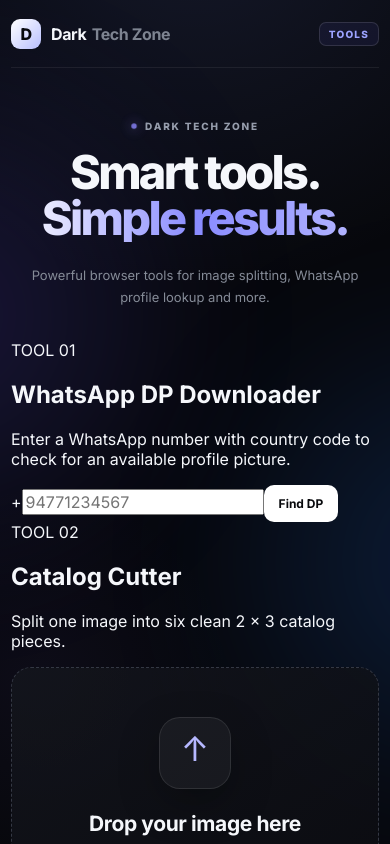
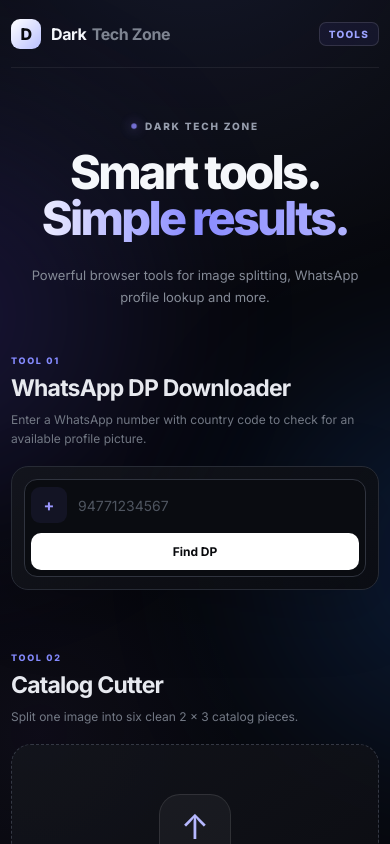
Before and after one commit to usah8547-crypto/Hhh, a React (Vite) app: page / in a window 390 px wide. Shown: the top 844 px of the page. Built offline with nearby package versions, Linux system fonts and the light colour scheme; the HTML template or start-up script is replaced by a standard one.

Commit message:
Update style.css

```diff
--- a/src/style.css
+++ b/src/style.css
@@ -63,8 +63,13 @@
 }
 
 @keyframes float {
-  0%, 100% { transform: translate3d(0, 0, 0); }
-  50% { transform: translate3d(20px, -25px, 0); }
+  0%, 100% {
+    transform: translate3d(0, 0, 0);
+  }
+
+  50% {
+    transform: translate3d(20px, -25px, 0);
+  }
 }
 
 .shell {
@@ -119,7 +124,7 @@
 
 .hero {
   max-width: 760px;
-  margin: 82px auto 42px;
+  margin: 82px auto 55px;
   text-align: center;
   animation: rise .75s cubic-bezier(.2,.8,.2,1) both;
 }
@@ -154,7 +159,6 @@
 
 .hero h1 span {
   display: block;
-  color: #858bff;
   background: linear-gradient(90deg, #fff, #898bff 50%, #b8baff);
   -webkit-background-clip: text;
   background-clip: text;
@@ -169,6 +173,241 @@
   line-height: 1.7;
 }
 
+.toolSection {
+  margin-bottom: 45px;
+}
+
+.sectionTitle {
+  margin-bottom: 18px;
+}
+
+.toolTag {
+  display: inline-block;
+  margin-bottom: 8px;
+  color: #858bff;
+  font-size: 9px;
+  font-weight: 800;
+  letter-spacing: 1.7px;
+}
+
+.sectionTitle h2 {
+  margin: 0;
+  color: #e7e9ef;
+  font-size: 23px;
+  letter-spacing: -.8px;
+}
+
+.sectionTitle p {
+  margin: 8px 0 0;
+  color: #737985;
+  font-size: 12px;
+  line-height: 1.6;
+}
+
+.dpTool {
+  position: relative;
+  padding: 22px;
+  border: 1px solid #272b35;
+  border-radius: 22px;
+  background: linear-gradient(
+    145deg,
+    rgba(20,22,29,.88),
+    rgba(11,12,17,.9)
+  );
+  box-shadow: 0 20px 70px rgba(0,0,0,.18);
+}
+
+.phoneInput {
+  display: flex;
+  align-items: center;
+  gap: 9px;
+  padding: 6px;
+  border: 1px solid #30343f;
+  border-radius: 13px;
+  background: #0a0c11;
+}
+
+.inputIcon {
+  width: 38px;
+  height: 38px;
+  display: grid;
+  place-items: center;
+  border-radius: 9px;
+  color: #9b97ff;
+  background: rgba(125,117,255,.08);
+  font-size: 16px;
+  font-weight: 700;
+}
+
+.phoneInput input {
+  min-width: 0;
+  flex: 1;
+  border: 0;
+  outline: 0;
+  color: #e9ebf1;
+  background: transparent;
+  font-size: 14px;
+}
+
+.phoneInput input::placeholder {
+  color: #4f5560;
+}
+
+.lookupBtn {
+  white-space: nowrap;
+}
+
+.primary,
+.secondary {
+  padding: 11px 15px;
+  border-radius: 10px;
+  cursor: pointer;
+  font-size: 12px;
+  font-weight: 700;
+  transition: .2s;
+}
+
+.primary {
+  border: 0;
+  color: #08090c;
+  background: #fff;
+}
+
+.primary:hover {
+  transform: translateY(-2px);
+  box-shadow: 0 10px 30px rgba(255,255,255,.08);
+}
+
+.primary:disabled {
+  opacity: .6;
+  cursor: wait;
+}
+
+.secondary {
+  border: 1px solid #292d36;
+  color: #aeb3be;
+  background: #12141a;
+}
+
+.secondary:hover {
+  transform: translateY(-2px);
+}
+
+.dpLoader {
+  min-height: 150px;
+  display: flex;
+  flex-direction: column;
+  align-items: center;
+  justify-content: center;
+  gap: 13px;
+  color: #777e8b;
+  font-size: 11px;
+}
+
+.spinner {
+  width: 32px;
+  height: 32px;
+  border: 3px solid #252934;
+  border-top-color: #8b87ff;
+  border-radius: 50%;
+  animation: spin .8s linear infinite;
+}
+
+@keyframes spin {
+  to {
+    transform: rotate(360deg);
+  }
+}
+
+.dpResult {
+  display: flex;
+  align-items: center;
+  gap: 25px;
+  margin-top: 20px;
+  padding: 18px;
+  border: 1px solid rgba(255,255,255,.07);
+  border-radius: 16px;
+  background: rgba(255,255,255,.025);
+  animation: rise .45s ease both;
+}
+
+.dpImageWrap {
+  position: relative;
+  width: 150px;
+  height: 150px;
+  flex-shrink: 0;
+  padding: 4px;
+  border: 1px solid rgba(137,135,255,.3);
+  border-radius: 50%;
+  background: linear-gradient(
+    135deg,
+    #8b87ff,
+    transparent,
+    #2277ff
+  );
+}
+
+.dpImageWrap img {
+  width: 100%;
+  height: 100%;
+  display: block;
+  border-radius: 50%;
+  object-fit: cover;
+  background: #08090c;
+}
+
+.onlineBadge {
+  position: absolute;
+  right: 8px;
+  bottom: 12px;
+  width: 18px;
+  height: 18px;
+  border: 4px solid #101219;
+  border-radius: 50%;
+  background: #71d9a0;
+}
+
+.dpInfo {
+  flex: 1;
+}
+
+.dpInfo .successLine {
+  margin-bottom: 8px;
+}
+
+.dpInfo h3 {
+  margin: 0;
+  color: #e9ebf0;
+  font-size: 18px;
+}
+
+.dpInfo p {
+  margin: 7px 0 16px;
+  color: #646b77;
+  font-size: 11px;
+}
+
+.successLine {
+  color: #91d5b2;
+  font-size: 10px;
+  font-weight: 700;
+  letter-spacing: .6px;
+}
+
+.successLine span {
+  display: inline-grid;
+  place-items: center;
+  width: 20px;
+  height: 20px;
+  margin-right: 7px;
+  border-radius: 50%;
+  background: rgba(78, 205, 139, .1);
+}
+
+.catalogSection {
+  margin-top: 55px;
+}
+
 .dropzone {
   position: relative;
   min-height: 330px;
@@ -179,36 +418,27 @@
   padding: 35px;
   border: 1px dashed #343844;
   border-radius: 26px;
-  background: linear-gradient(145deg, rgba(20,22,29,.82), rgba(11,12,17,.82));
+  background: linear-gradient(
+    145deg,
+    rgba(20,22,29,.82),
+    rgba(11,12,17,.82)
+  );
   cursor: pointer;
   overflow: hidden;
   transition: .3s cubic-bezier(.2,.8,.2,1);
   animation: rise .8s .1s cubic-bezier(.2,.8,.2,1) both;
 }
 
-.dropzone::before {
-  content: "";
-  position: absolute;
-  inset: -1px;
-  opacity: 0;
-  background: radial-gradient(circle at 50% 45%, rgba(126, 118, 255, .14), transparent 42%);
-  transition: .3s;
-}
-
 .dropzone:hover,
 .dropzone.active {
   border-color: #6966a4;
   transform: translateY(-3px);
-  box-shadow: 0 25px 80px rgba(0,0,0,.25), inset 0 0 60px rgba(115,110,255,.04);
-}
-
-.dropzone:hover::before,
-.dropzone.active::before {
-  opacity: 1;
+  box-shadow:
+    0 25px 80px rgba(0,0,0,.25),
+    inset 0 0 60px rgba(115,110,255,.04);
 }
 
 .dropIconWrap {
-  position: relative;
   width: 72px;
   height: 72px;
   display: grid;
@@ -217,7 +447,6 @@
   border: 1px solid rgba(255,255,255,.1);
   border-radius: 21px;
   background: rgba(255,255,255,.045);
-  box-shadow: 0 15px 40px rgba(0,0,0,.25);
 }
 
 .dropIcon {
@@ -227,21 +456,18 @@
 }
 
 .dropzone h2 {
-  position: relative;
   margin: 0;
   font-size: 21px;
   letter-spacing: -.4px;
 }
 
 .dropzone p {
-  position: relative;
   margin: 9px 0 18px;
   color: #777e8b;
   font-size: 13px;
 }
 
 .formatRow {
-  position: relative;
   display: flex;
   gap: 7px;
   flex-wrap: wrap;
@@ -275,7 +501,12 @@
   width: 35%;
   height: 100%;
   border-radius: inherit;
-  background: linear-gradient(90deg, transparent, #8a84ff, transparent);
+  background: linear-gradient(
+    90deg,
+    transparent,
+    #8a84ff,
+    transparent
+  );
   animation: loading 1s linear infinite;
 }
 
@@ -284,27 +515,11 @@
 }
 
 .workspaceTop {
-  margin: 48px 0 18px;
+  margin: 20px 0 18px;
   display: flex;
   align-items: center;
   justify-content: space-between;
   gap: 20px;
-}
-
-.successLine {
-  color: #91d5b2;
-  font-size: 12px;
-  font-weight: 600;
-}
-
-.successLine span {
-  display: inline-grid;
-  place-items: center;
-  width: 20px;
-  height: 20px;
-  margin-right: 7px;
-  border-radius: 50%;
-  background: rgba(78, 205, 139, .1);
 }
 
 .workspaceTop h2 {
@@ -321,33 +536,6 @@
 .toolbar {
   display: flex;
   gap: 8px;
-}
-
-.primary,
-.secondary {
-  padding: 11px 15px;
-  border-radius: 10px;
-  cursor: pointer;
-  font-size: 12px;
-  font-weight: 700;
-  transition: .2s;
-}
-
-.primary {
-  border: 0;
-  color: #08090c;
-  background: #fff;
-}
-
-.secondary {
-  border: 1px solid #292d36;
-  color: #aeb3be;
-  background: #12141a;
-}
-
-.primary:hover,
-.secondary:hover {
-  transform: translateY(-2px);
 }
 
 .grid {
@@ -383,11 +571,6 @@
   display: block;
   aspect-ratio: 1 / 1;
   object-fit: cover;
-  transition: transform .45s cubic-bezier(.2,.8,.2,1);
-}
-
-.piece:hover img {
-  transform: scale(1.015);
 }
 
 .pieceNumber {
@@ -492,10 +675,10 @@
 .error {
   margin-top: 15px;
   padding: 12px 14px;
-  border: 1px solid rgba(255, 91, 91, .18);
+  border: 1px solid rgba(255,91,91,.18);
   border-radius: 11px;
   color: #ff9c9c;
-  background: rgba(255, 91, 91, .06);
+  background: rgba(255,91,91,.06);
   font-size: 12px;
   animation: shake .35s ease;
 }
@@ -517,6 +700,7 @@
     opacity: 0;
     transform: translateY(20px);
   }
+
   to {
     opacity: 1;
     transform: translateY(0);
@@ -528,6 +712,7 @@
     opacity: 0;
     transform: translateY(18px) scale(.98);
   }
+
   to {
     opacity: 1;
     transform: translateY(0) scale(1);
@@ -535,27 +720,53 @@
 }
 
 @keyframes bounce {
-  0%, 100% { transform: translateY(0); }
-  50% { transform: translateY(-5px); }
+  0%, 100% {
+    transform: translateY(0);
+  }
+
+  50% {
+    transform: translateY(-5px);
+  }
 }
 
 @keyframes pulse {
-  0%, 100% { opacity: 1; transform: scale(1); }
-  50% { opacity: .45; transform: scale(.75); }
+  0%, 100% {
+    opacity: 1;
+    transform: scale(1);
+  }
+
+  50% {
+    opacity: .45;
+    transform: scale(.75);
+  }
 }
 
 @keyframes loading {
-  from { transform: translateX(-150%); }
-  to { transform: translateX(430%); }
+  from {
+    transform: translateX(-150%);
+  }
+
+  to {
+    transform: translateX(430%);
+  }
 }
 
 @keyframes shake {
-  0%, 100% { transform: translateX(0); }
-  25% { transform: translateX(-4px); }
-  75% { transform: translateX(4px); }
+  0%, 100% {
+    transform: translateX(0);
+  }
+
+  25% {
+    transform: translateX(-4px);
+  }
+
+  75% {
+    transform: translateX(4px);
+  }
 }
 
 @media (max-width: 700px) {
+
   .page {
     padding: 0 11px;
   }
@@ -565,7 +776,7 @@
   }
 
   .hero {
-    margin: 58px auto 32px;
+    margin: 58px auto 40px;
   }
 
   .hero h1 {
@@ -577,6 +788,48 @@
     font-size: 13px;
   }
 
+  .dpTool {
+    padding: 12px;
+    border-radius: 17px;
+  }
+
+  .phoneInput {
+    flex-wrap: wrap;
+  }
+
+  .inputIcon {
+    width: 36px;
+    height: 36px;
+  }
+
+  .phoneInput input {
+    width: calc(100% - 55px);
+    height: 38px;
+  }
+
+  .lookupBtn {
+    width: 100%;
+  }
+
+  .dpResult {
+    flex-direction: column;
+    text-align: center;
+    padding: 20px 12px;
+  }
+
+  .dpImageWrap {
+    width: 125px;
+    height: 125px;
+  }
+
+  .dpInfo {
+    width: 100%;
+  }
+
+  .dpInfo .primary {
+    width: 100%;
+  }
+
   .dropzone {
     min-height: 290px;
     padding: 25px 15px;
@@ -586,7 +839,7 @@
   .workspaceTop {
     align-items: flex-start;
     flex-direction: column;
-    margin-top: 34px;
+    margin-top: 20px;
   }
 
   .toolbar {
@@ -642,14 +895,12 @@
 }
 
 @media (max-width: 420px) {
+
   .featureRow strong {
     font-size: 9px;
   }
 
-  .featureRow small {
-    display: none;
-  }
-
+  .featureRow small,
   .featureIcon {
     display: none;
   }
```
